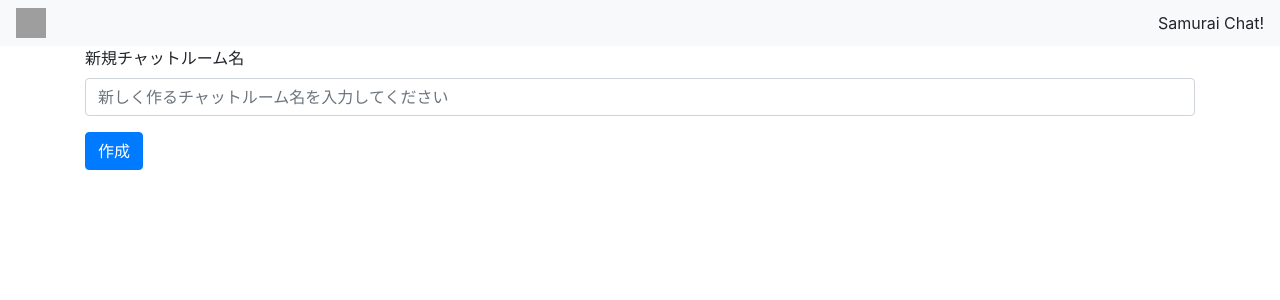
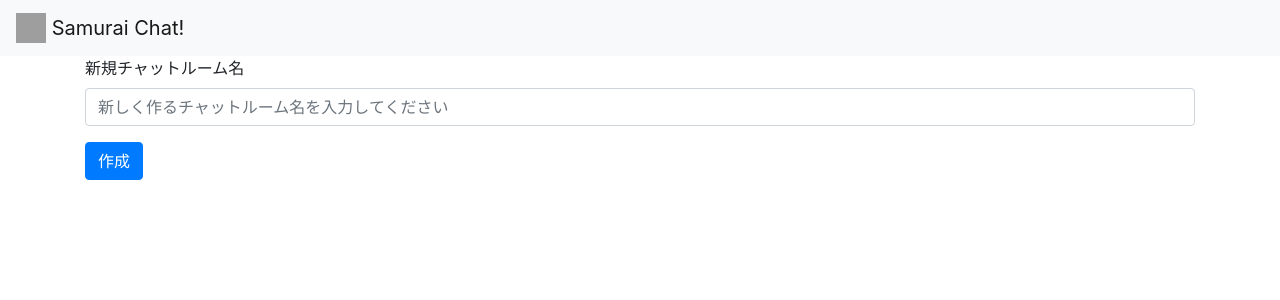
Before and after one commit to S-H-GAMELINKS/chatphp, a PHP site: page /index.php in a window 1280 px wide. Shown: the top 300 px of the page. Run offline with PHP 8.4, Linux system fonts and the light colour scheme; data that the repository does not hold is empty; grey boxes are pictures that could not be loaded.

Commit message:
fix header

```diff
--- a/components/header.php
+++ b/components/header.php
@@ -1,4 +1,5 @@
-<nav class="navbar navbar-light bg-light">
+<nav class="navbar navbar-light bg-light" style="background-color: #99cc00;">
+    <a class="navbar-brand" href="/">
         <img src="https://getbootstrap.jp/docs/4.3/assets/brand/bootstrap-solid.svg" width="30" height="30" class="d-inline-block align-top" alt="">
         Samurai Chat!
     </a>
```
